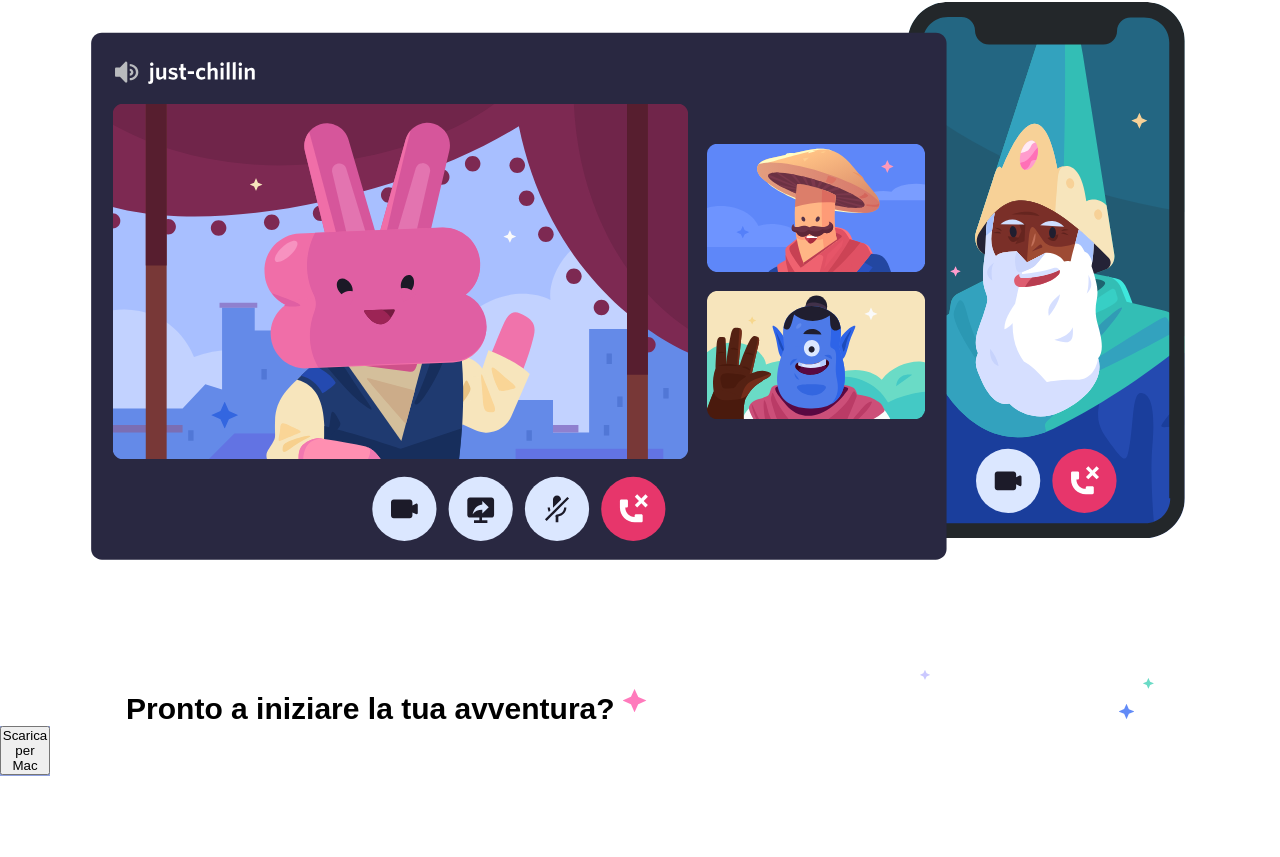
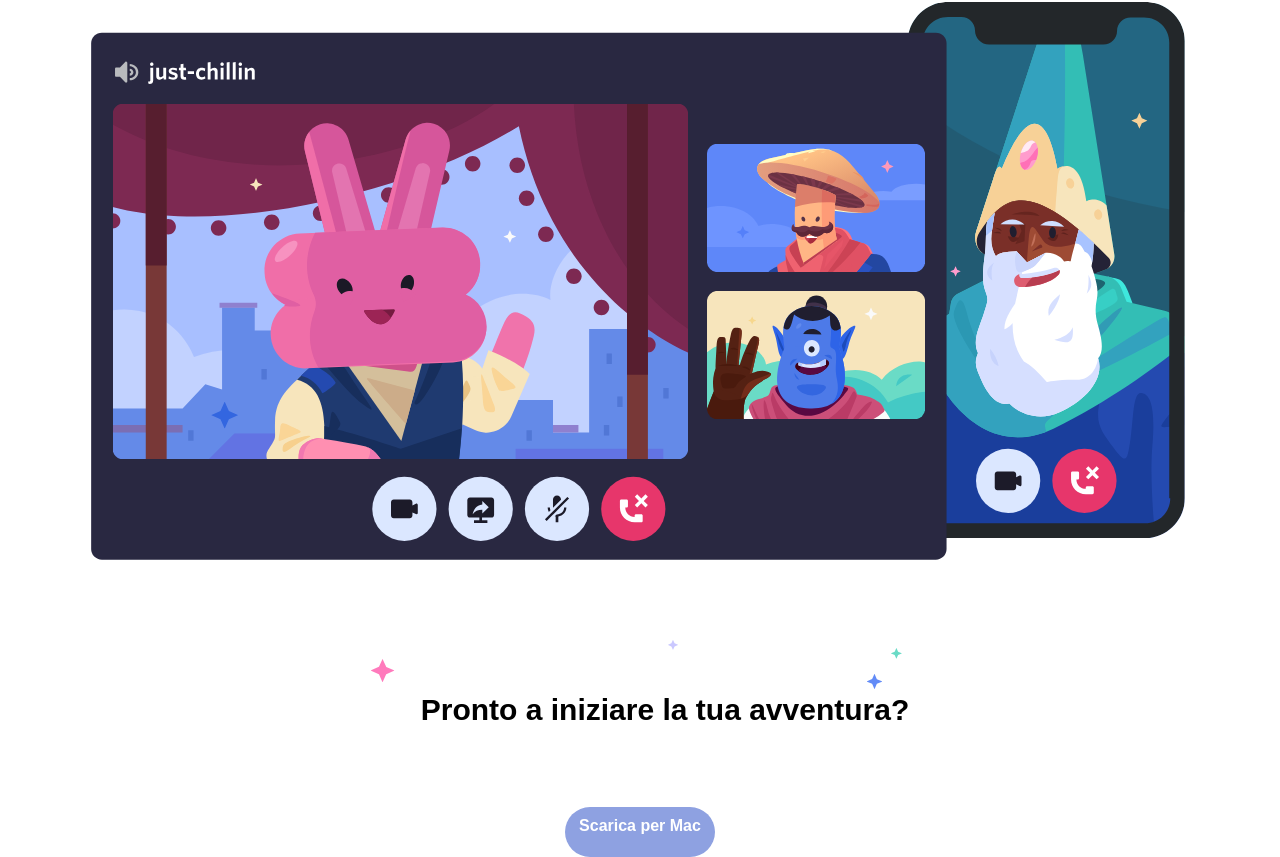
Before and after one commit to Valentina-De-Mite/htmlcss-discord, a plain HTML site: page index.html in a window 1280 px wide. Shown: the part 3599-4456 px from the top of the page. Before the commit the page ends 4375 px from the top, so only its background shows below. Drawn offline with Linux system fonts and the light colour scheme; files whose address does not match are found by name; a web font is replaced by a local one.

Commit message:
added button

```diff
--- a/assets/style.css
+++ b/assets/style.css
@@ -154,12 +154,25 @@ span.bottom {
 
 .stars {
     justify-content: center;
-
+    margin-bottom: 40px;
 }
 
 .mac {
-    width: 50px;
+    width: 150px;
     height: 50px;
     background-color: var(--bg-colour_button);
-    align-self: center;
+    border-radius: 2rem;
+    justify-content: center;
+    text-align: center;
+    padding-top: 10px;
+    color: var(--bg-colour_fonth3);
 }
+
+h3 {
+    font-size: 30px;
+    padding-left: 50px;
+}
+
+h4 {
+    align-items: center;
+}
--- a/index.html
+++ b/index.html
@@ -100,14 +100,19 @@
             </div>
 
             <div class="container stars flex">
-                 <h2 class="center" > Pronto a iniziare la tua avventura? <img class="stars" src="./assets/images/stars.svg" alt="">
-               </h2>
+                 <div class="stars">
+                    <img src="./assets/images/stars.svg" alt="">
+                    <h3> Pronto a iniziare la tua avventura?</h3>
+                </div>
 
             </div>
 
-            <div class="mac">
-                <button>Scarica per Mac</button>
+            <div class="container mac flex">
+                <div class="scarica">
+                   <h4>Scarica per Mac</h4>
+                </div>
             </div>
+
     </main>
     <!-- /main -->
 
```
